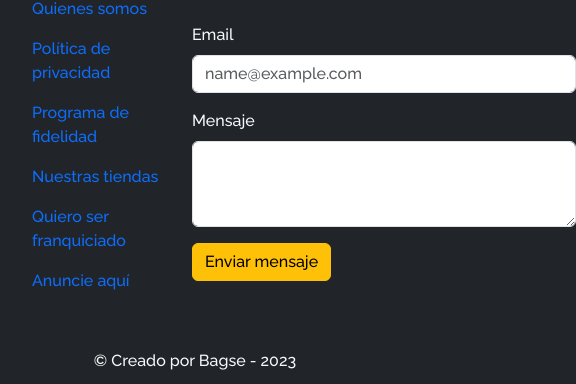
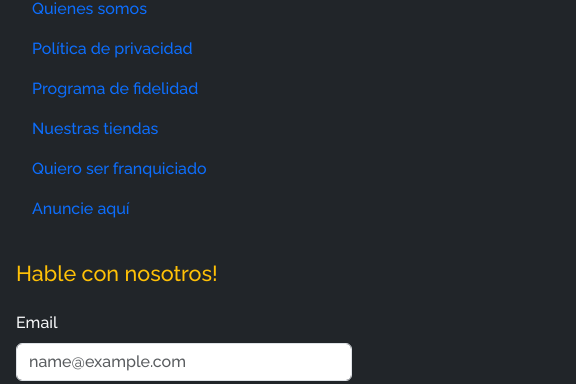
Before and after one commit to Bagse/alurageek, a website: page login.html in a window 390 px wide. Shown: the part 815-1199 px from the top of the page, 576 px wide, since content can reach past the window. Drawn offline with nearby package versions, Linux system fonts and the light colour scheme.

Commit message:
fix mobile desing

```diff
--- a/css/footer.css
+++ b/css/footer.css
@@ -14,7 +14,7 @@
 
 @media screen and (max-width: 480px) {
   .form-control {
-    width: 24rem;
+    width: 21rem;
   }
   footer {
     display: flex;
--- a/login.html
+++ b/login.html
@@ -61,7 +61,7 @@
     </section>
 
     <section class="mt-5 container-final">
-        <div class="d-flex align-items-center justify-content-evenly">
+        <div class="d-md-flex align-items-center justify-content-evenly">
           <div>
             <a href="index.html"
               ><img class="logo pb-3" src="./assets/logo.svg" alt="Logo AluraGeek"
@@ -104,11 +104,12 @@
             </form>
         </div>
       </section>
-      <footer class="p-5 pb-3 d-flex flex-column justify-content-center align-items-center">
+      <footer class="p-5 pb-3 d-md-flex flex-column justify-content-center align-items-center">
         <p class="text-light">&#169; Creado por Bagse - 2023</p>
         <div>
           <a href="https://github.com/Bagse" target="_blank"><img class="img-fluid icono-img" src="./assets/github_icon.svg" alt="Icono GitHub"></a>
           <a href="https://www.linkedin.com/in/brian-ar%C3%B3n-g%C3%B3mez-sequeiros/" target="_blank"><img class="img-fluid icono-img" src="./assets/linkedin_icon.svg" alt="Icono Linkedin"></a>
+        </div>
       </footer>
       <script src="./services/login.js"></script>
       <script src="./services/formulario.js"></script>
```
Also changed, not shown: index.html (+1 -0 lines).
